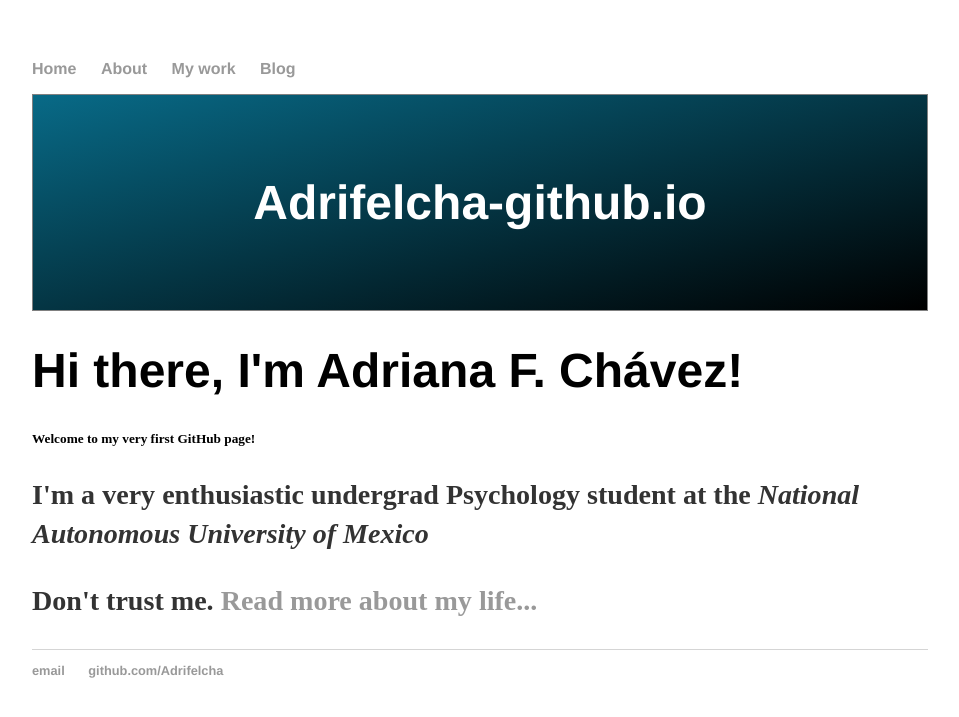
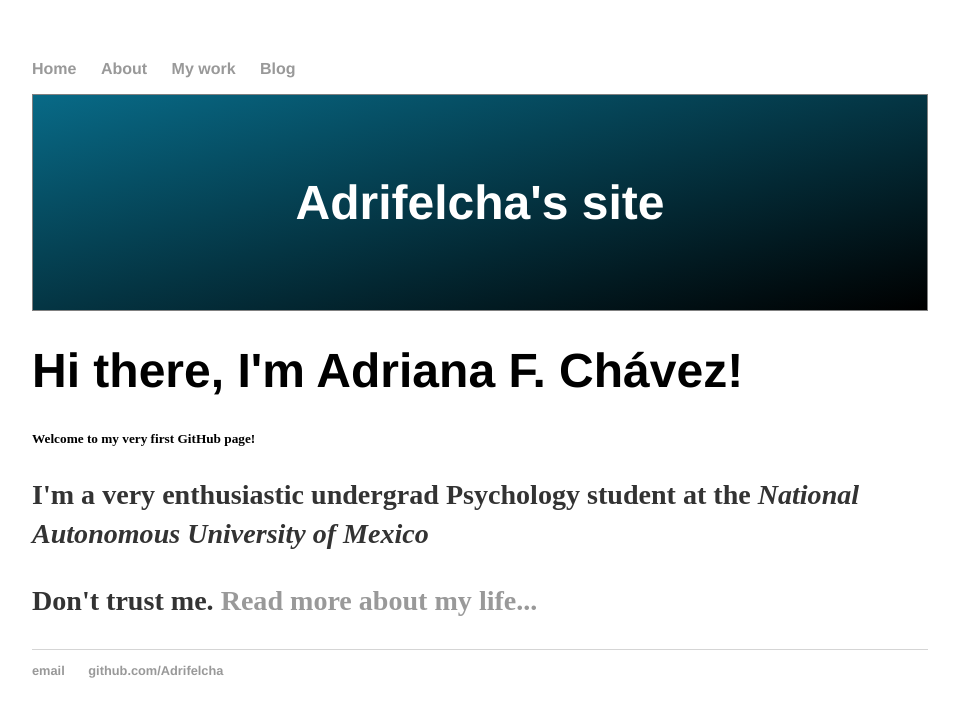
Before and after one commit to Adrifelcha/Adrifelcha-github.io, a Jekyll site: the page built from index.html, in a window 1280 px wide. Shown: the top 717 px of the page, without its empty margins (160-1119 px from the left). Built offline with Jekyll 4.4.1, drawn with Linux system fonts in a browser that asks for light colours; the repository's description, which GitHub fills in, is left out.

Commit message:
Update default.html

```diff
--- a/_layouts/default.html
+++ b/_layouts/default.html
@@ -28,8 +28,7 @@
 			</nav>
 
 			<header>
-      <h1 class="project-name">{{ site.title | default: site.github.repository_name }}</h1>
-      <h2 class="project-tagline">{{ site.description | default: site.github.project_tagline }}</h2>
+      <h1 class="project-name">Adrifelcha's site</h1>
     			</header>
 
 			<div class="container">
```
